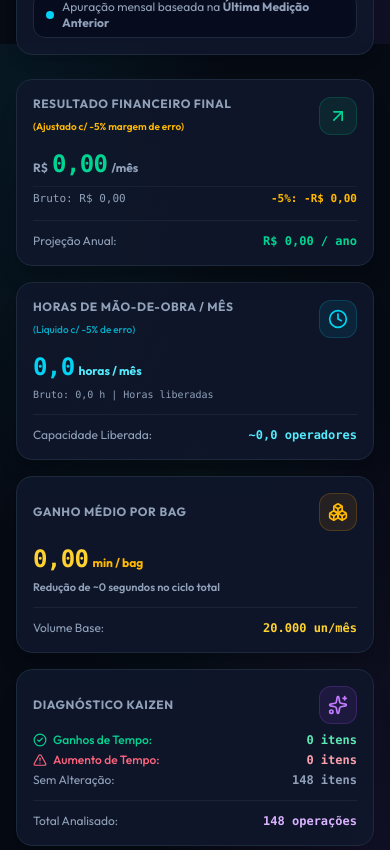
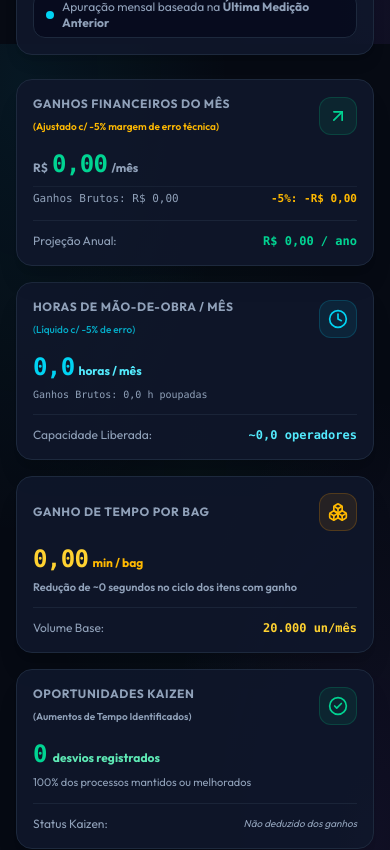
Before and after one commit to Mauthope/bigbag-production-system, a Next.js app: page /indicators in a window 390 px wide. Shown: the part 800-1650 px from the top of the page. Built offline with nearby package versions, Linux system fonts and the light colour scheme.

Commit message:
feat(indicators): compute financial indicator strictly from gains without debiting time increases; track increases as Kaizen improvement alerts

```diff
--- a/src/app/indicators/page.tsx
+++ b/src/app/indicators/page.tsx
@@ -151,23 +151,37 @@ export default function IndicatorsPage() {
 
   // Aggregate KPI Metrics
   const metrics = useMemo(() => {
-    let totalMonthlySavings = 0;
-    let totalMonthlyHoursSaved = 0;
+    let grossMonthlyGains = 0;
+    let grossHoursGained = 0;
     let totalTimeSavedPerBag = 0;
+
+    let grossLossesAmount = 0;
+    let grossLossesHours = 0;
+    let totalTimeLostPerBag = 0;
+
     let gainCount = 0;
     let lossCount = 0;
     let neutralCount = 0;
 
-    const sectorBreakdown: Record<string, { name: string; color: string; savings: number; hours: number; count: number }> = {};
+    const sectorBreakdown: Record<string, { name: string; color: string; savings: number; hours: number; count: number; lossAmount: number; lossHours: number }> = {};
 
     enrichedOperations.forEach(op => {
-      totalMonthlySavings += op.monthlyFinancialImpact;
-      totalMonthlyHoursSaved += op.monthlyHoursImpacted;
+      if (op.status === 'gain') {
+        gainCount++;
+        grossMonthlyGains += op.monthlyFinancialImpact;
+        grossHoursGained += op.monthlyHoursImpacted;
         totalTimeSavedPerBag += op.timeSavedMinutes;
-
-      if (op.status === 'gain') gainCount++;
-      else if (op.status === 'loss') lossCount++;
-      else neutralCount++;
+      } else if (op.status === 'loss') {
+        lossCount++;
+        // Notice: op.monthlyFinancialImpact is negative for loss, so take absolute for Kaizen tracking
+        const lossVal = Math.abs(op.monthlyFinancialImpact);
+        const lossH = Math.abs(op.monthlyHoursImpacted);
+        grossLossesAmount += lossVal;
+        grossLossesHours += lossH;
+        totalTimeLostPerBag += Math.abs(op.deltaMinutes);
+      } else {
+        neutralCount++;
+      }
 
       // Sector aggregation
       if (!sectorBreakdown[op.category]) {
@@ -177,21 +191,29 @@ export default function IndicatorsPage() {
           color: cat?.colorHex || '#06b6d4',
           savings: 0,
           hours: 0,
-          count: 0
+          count: 0,
+          lossAmount: 0,
+          lossHours: 0
         };
       }
+      if (op.status === 'gain') {
         sectorBreakdown[op.category].savings += op.monthlyFinancialImpact;
         sectorBreakdown[op.category].hours += op.monthlyHoursImpacted;
-      if (op.status !== 'neutral') sectorBreakdown[op.category].count++;
+        sectorBreakdown[op.category].count++;
+      } else if (op.status === 'loss') {
+        sectorBreakdown[op.category].lossAmount += Math.abs(op.monthlyFinancialImpact);
+        sectorBreakdown[op.category].lossHours += Math.abs(op.monthlyHoursImpacted);
+        sectorBreakdown[op.category].count++;
+      }
     });
 
-    // 5% Error margin / Industrial dispersion deduction applied to final outcome
-    const grossMonthlySavings = totalMonthlySavings;
+    // 5% Error margin / Industrial dispersion deduction applied ONLY to gains
+    const grossMonthlySavings = grossMonthlyGains;
     const errorMarginAmount = grossMonthlySavings * (errorMarginPercent / 100);
     const finalMonthlySavings = grossMonthlySavings - errorMarginAmount;
     const finalAnnualProjectedSavings = finalMonthlySavings * 12;
 
-    const grossHoursSaved = totalMonthlyHoursSaved;
+    const grossHoursSaved = grossHoursGained;
     const errorHoursAmount = grossHoursSaved * (errorMarginPercent / 100);
     const finalMonthlyHoursSaved = grossHoursSaved - errorHoursAmount;
 
@@ -199,18 +221,21 @@ export default function IndicatorsPage() {
     const equivalentOperatorsFreed = finalMonthlyHoursSaved / (22 * 8.5);
 
     const sortedSectors = Object.values(sectorBreakdown)
-      .filter(s => s.savings !== 0 || s.hours !== 0)
+      .filter(s => s.savings !== 0 || s.hours !== 0 || s.lossAmount !== 0)
       .sort((a, b) => b.savings - a.savings);
 
     return {
       grossMonthlySavings,
       errorMarginPercent,
       errorMarginAmount,
-      totalMonthlySavings: finalMonthlySavings, // Resultado final com dedução de 5% de margem de erro
+      totalMonthlySavings: finalMonthlySavings, // Apenas ganhos c/ dedução de 5% de margem técnica
       annualProjectedSavings: finalAnnualProjectedSavings,
       grossHoursSaved,
       totalMonthlyHoursSaved: finalMonthlyHoursSaved,
       totalTimeSavedPerBag,
+      totalTimeLostPerBag,
+      grossLossesAmount, // Rastreador de desvios para Kaizen (não subtraído dos ganhos)
+      grossLossesHours,
       gainCount,
       lossCount,
       neutralCount,
@@ -497,50 +522,42 @@ export default function IndicatorsPage() {
       {/* 4 Summary KPI Cards */}
       <div className="grid grid-cols-1 sm:grid-cols-2 xl:grid-cols-4 gap-4">
 
-        {/* KPI 1: Impacto Financeiro Líquido Mensal */}
+        {/* KPI 1: Ganhos Financeiros do Mês (ROI Real) */}
         <div className="p-4 rounded-2xl bg-slate-900/90 border border-slate-800 shadow-xl relative overflow-hidden flex flex-col justify-between">
           <div className="flex items-center justify-between gap-2">
             <div>
               <span className="text-xs uppercase font-bold tracking-wider text-slate-400 block">
-                Resultado Financeiro Final
+                Ganhos Financeiros do Mês
               </span>
               <span className="text-[10px] text-amber-400 font-semibold">
-                (Ajustado c/ -{metrics.errorMarginPercent}% margem de erro)
+                (Ajustado c/ -{metrics.errorMarginPercent}% margem de erro técnica)
               </span>
             </div>
-            <div className={`p-2 rounded-xl border ${
-              metrics.totalMonthlySavings >= 0
-                ? 'bg-emerald-500/10 border-emerald-500/20 text-emerald-400'
-                : 'bg-rose-500/10 border-rose-500/20 text-rose-400'
-            }`}>
-              {metrics.totalMonthlySavings >= 0 ? <ArrowUpRight className="w-5 h-5" /> : <ArrowDownRight className="w-5 h-5" />}
+            <div className="p-2 rounded-xl border bg-emerald-500/10 border-emerald-500/20 text-emerald-400">
+              <ArrowUpRight className="w-5 h-5" />
             </div>
           </div>
 
           <div className="mt-3">
             <div className="flex items-baseline gap-1">
               <span className="text-xs font-bold text-slate-400">R$</span>
-              <span className={`text-2xl sm:text-3xl font-black font-mono tracking-tight ${
-                metrics.totalMonthlySavings >= 0 ? 'text-emerald-400' : 'text-rose-400'
-              }`}>
-                {Math.abs(metrics.totalMonthlySavings).toLocaleString('pt-BR', { minimumFractionDigits: 2, maximumFractionDigits: 2 })}
+              <span className="text-2xl sm:text-3xl font-black font-mono tracking-tight text-emerald-400">
+                {metrics.totalMonthlySavings.toLocaleString('pt-BR', { minimumFractionDigits: 2, maximumFractionDigits: 2 })}
               </span>
               <span className="text-xs font-bold text-slate-400">/mês</span>
             </div>
             <div className="flex items-center justify-between text-[11px] font-mono text-slate-400 mt-1.5 pt-1 border-t border-slate-800/60">
-              <span>Bruto: R$ {Math.abs(metrics.grossMonthlySavings).toLocaleString('pt-BR', { minimumFractionDigits: 2 })}</span>
+              <span>Ganhos Brutos: R$ {metrics.grossMonthlySavings.toLocaleString('pt-BR', { minimumFractionDigits: 2 })}</span>
               <span className="text-amber-400 font-semibold">
-                -{metrics.errorMarginPercent}%: -R$ {Math.abs(metrics.errorMarginAmount).toLocaleString('pt-BR', { minimumFractionDigits: 2 })}
+                -{metrics.errorMarginPercent}%: -R$ {metrics.errorMarginAmount.toLocaleString('pt-BR', { minimumFractionDigits: 2 })}
               </span>
             </div>
           </div>
 
           <div className="mt-3 pt-3 border-t border-slate-800/80 flex items-center justify-between text-xs">
             <span className="text-slate-400">Projeção Anual:</span>
-            <span className={`font-mono font-bold ${
-              metrics.annualProjectedSavings >= 0 ? 'text-emerald-400' : 'text-rose-400'
-            }`}>
-              R$ {Math.abs(metrics.annualProjectedSavings).toLocaleString('pt-BR', { minimumFractionDigits: 2, maximumFractionDigits: 2 })} / ano
+            <span className="font-mono font-bold text-emerald-400">
+              R$ {metrics.annualProjectedSavings.toLocaleString('pt-BR', { minimumFractionDigits: 2, maximumFractionDigits: 2 })} / ano
             </span>
           </div>
         </div>
@@ -563,15 +580,13 @@ export default function IndicatorsPage() {
 
           <div className="mt-3">
             <div className="flex items-baseline gap-1">
-              <span className={`text-2xl sm:text-3xl font-black font-mono tracking-tight ${
-                metrics.totalMonthlyHoursSaved >= 0 ? 'text-cyan-400' : 'text-amber-400'
-              }`}>
-                {Math.abs(metrics.totalMonthlyHoursSaved).toLocaleString('pt-BR', { minimumFractionDigits: 1, maximumFractionDigits: 1 })}
+              <span className="text-2xl sm:text-3xl font-black font-mono tracking-tight text-cyan-400">
+                {metrics.totalMonthlyHoursSaved.toLocaleString('pt-BR', { minimumFractionDigits: 1, maximumFractionDigits: 1 })}
               </span>
               <span className="text-xs font-bold text-cyan-300">horas / mês</span>
             </div>
             <span className="text-[10px] text-slate-400 font-mono block mt-1">
-              Bruto: {Math.abs(metrics.grossHoursSaved).toFixed(1).replace('.', ',')} h | {metrics.totalMonthlyHoursSaved >= 0 ? 'Horas liberadas' : 'Horas extras'}
+              Ganhos Brutos: {metrics.grossHoursSaved.toFixed(1).replace('.', ',')} h poupadas
             </span>
           </div>
 
@@ -587,7 +602,7 @@ export default function IndicatorsPage() {
         <div className="p-4 rounded-2xl bg-slate-900/90 border border-slate-800 shadow-xl flex flex-col justify-between">
           <div className="flex items-center justify-between gap-2">
             <span className="text-xs uppercase font-bold tracking-wider text-slate-400">
-              Ganho Médio por Bag
+              Ganho de Tempo por Bag
             </span>
             <div className="p-2 rounded-xl bg-amber-500/10 border border-amber-500/20 text-amber-400">
               <Boxes className="w-5 h-5" />
@@ -596,17 +611,13 @@ export default function IndicatorsPage() {
 
           <div className="mt-3">
             <div className="flex items-baseline gap-1">
-              <span className={`text-2xl sm:text-3xl font-black font-mono tracking-tight ${
-                metrics.totalTimeSavedPerBag >= 0 ? 'text-amber-300' : 'text-rose-400'
-              }`}>
-                {Math.abs(metrics.totalTimeSavedPerBag).toFixed(2).replace('.', ',')}
+              <span className="text-2xl sm:text-3xl font-black font-mono tracking-tight text-amber-300">
+                {metrics.totalTimeSavedPerBag.toFixed(2).replace('.', ',')}
               </span>
               <span className="text-xs font-bold text-amber-400">min / bag</span>
             </div>
             <span className="text-[11px] font-semibold text-slate-400 block mt-1">
-              {metrics.totalTimeSavedPerBag >= 0
-                ? `Redução de ~${Math.round(metrics.totalTimeSavedPerBag * 60)} segundos no ciclo total`
-                : `Acréscimo de ~${Math.round(Math.abs(metrics.totalTimeSavedPerBag) * 60)} segundos`}
+              Redução de ~{Math.round(metrics.totalTimeSavedPerBag * 60)} segundos no ciclo dos itens com ganho
             </span>
           </div>
 
@@ -618,44 +629,61 @@ export default function IndicatorsPage() {
           </div>
         </div>
 
-        {/* KPI 4: Balanço de Operações Kaizen */}
+        {/* KPI 4: Oportunidades Kaizen (Aumentos de Tempo) */}
         <div className="p-4 rounded-2xl bg-slate-900/90 border border-slate-800 shadow-xl flex flex-col justify-between">
           <div className="flex items-center justify-between gap-2">
-            <span className="text-xs uppercase font-bold tracking-wider text-slate-400">
-              Diagnóstico Kaizen
+            <div>
+              <span className="text-xs uppercase font-bold tracking-wider text-slate-400 block">
+                Oportunidades Kaizen
               </span>
-            <div className="p-2 rounded-xl bg-purple-500/10 border border-purple-500/20 text-purple-400">
-              <Sparkles className="w-5 h-5" />
+              <span className="text-[10px] text-slate-400 font-semibold">
+                (Aumentos de Tempo Identificados)
+              </span>
+            </div>
+            <div className={`p-2 rounded-xl border ${
+              metrics.lossCount > 0
+                ? 'bg-rose-500/10 border-rose-500/20 text-rose-400'
+                : 'bg-emerald-500/10 border-emerald-500/20 text-emerald-400'
+            }`}>
+              {metrics.lossCount > 0 ? <AlertTriangle className="w-5 h-5" /> : <CheckCircle2 className="w-5 h-5" />}
             </div>
           </div>
 
-          <div className="mt-2 space-y-1 text-xs">
-            <div className="flex items-center justify-between">
-              <span className="flex items-center gap-1.5 text-emerald-400 font-medium">
-                <CheckCircle2 className="w-3.5 h-3.5" />
-                Ganhos de Tempo:
+          <div className="mt-3">
+            {metrics.lossCount > 0 ? (
+              <>
+                <div className="flex items-baseline gap-1.5">
+                  <span className="text-2xl sm:text-3xl font-black font-mono tracking-tight text-rose-400">
+                    {metrics.lossCount}
                   </span>
-              <span className="font-bold font-mono text-emerald-300">{metrics.gainCount} itens</span>
+                  <span className="text-xs font-bold text-rose-300">operações c/ aumento</span>
                 </div>
-
-            <div className="flex items-center justify-between">
-              <span className="flex items-center gap-1.5 text-rose-400 font-medium">
-                <AlertTriangle className="w-3.5 h-3.5" />
-                Aumento de Tempo:
+                <div className="flex items-center justify-between text-[11px] font-mono text-slate-400 mt-1.5 pt-1 border-t border-slate-800/60">
+                  <span>Desvio: +{metrics.grossLossesHours.toFixed(1).replace('.', ',')} h</span>
+                  <span className="text-rose-400 font-semibold">
+                    ~ R$ {metrics.grossLossesAmount.toLocaleString('pt-BR', { minimumFractionDigits: 2 })}
                   </span>
-              <span className="font-bold font-mono text-rose-300">{metrics.lossCount} itens</span>
                 </div>
-
-            <div className="flex items-center justify-between text-slate-400">
-              <span>Sem Alteração:</span>
-              <span className="font-bold font-mono">{metrics.neutralCount} itens</span>
+              </>
+            ) : (
+              <>
+                <div className="flex items-baseline gap-1.5">
+                  <span className="text-2xl sm:text-3xl font-black font-mono tracking-tight text-emerald-400">
+                    0
+                  </span>
+                  <span className="text-xs font-bold text-emerald-300">desvios registrados</span>
                 </div>
+                <span className="text-[11px] text-slate-400 block mt-1">
+                  100% dos processos mantidos ou melhorados
+                </span>
+              </>
+            )}
           </div>
 
           <div className="mt-3 pt-3 border-t border-slate-800/80 flex items-center justify-between text-xs">
-            <span className="text-slate-400">Total Analisado:</span>
-            <span className="text-purple-300 font-mono font-bold">
-              {operations.length} operações
+            <span className="text-slate-400">Status Kaizen:</span>
+            <span className="text-[10px] text-slate-400 italic">
+              Não deduzido dos ganhos
             </span>
           </div>
         </div>
@@ -949,7 +977,7 @@ export default function IndicatorsPage() {
                               +{(op.deltaMinutes * 60).toFixed(0)}s (+{op.percentChange.toFixed(1).replace('.', ',')}%)
                             </span>
                             <span className="text-[9px] text-rose-400 font-bold mt-0.5">
-                              Perda de Tempo (Aumentou)
+                              Aumento (Necessita Kaizen)
                             </span>
                           </div>
                         ) : (
@@ -1040,12 +1068,29 @@ export default function IndicatorsPage() {
 
                       {/* Monthly Financial Impact */}
                       <td className="p-3.5 text-right font-mono">
-                        <span className={`font-black text-xs ${
-                          op.monthlyFinancialImpact > 0 ? 'text-emerald-400' : op.monthlyFinancialImpact < 0 ? 'text-rose-400' : 'text-slate-500'
-                        }`}>
-                          {op.monthlyFinancialImpact > 0 ? '+ ' : op.monthlyFinancialImpact < 0 ? '- ' : ''}
-                          R$ {Math.abs(op.monthlyFinancialImpact).toLocaleString('pt-BR', { minimumFractionDigits: 2, maximumFractionDigits: 2 })}
+                        {op.status === 'gain' ? (
+                          <div>
+                            <span className="font-black text-xs text-emerald-400">
+                              + R$ {op.monthlyFinancialImpact.toLocaleString('pt-BR', { minimumFractionDigits: 2, maximumFractionDigits: 2 })}
                             </span>
+                            <span className="text-[9px] text-emerald-500 font-semibold block">
+                              Ganho no Indicador
+                            </span>
+                          </div>
+                        ) : op.status === 'loss' ? (
+                          <div>
+                            <span className="font-bold text-xs text-rose-400">
+                              ~ R$ {Math.abs(op.monthlyFinancialImpact).toLocaleString('pt-BR', { minimumFractionDigits: 2, maximumFractionDigits: 2 })}
+                            </span>
+                            <span className="text-[9px] text-slate-400 font-medium block">
+                              Alerta Kaizen (não deduz)
+                            </span>
+                          </div>
+                        ) : (
+                          <span className="text-slate-500 text-xs">
+                            R$ 0,00
+                          </span>
+                        )}
                       </td>
 
                       {/* Annual Financial Impact */}
```
Also changed, not shown: src/components/MonthlyVarianceChart.tsx (+31 -30 lines), src/data/defaultData.ts (+13 -13 lines). Lines whose indentation alone changed are shown as unchanged.
